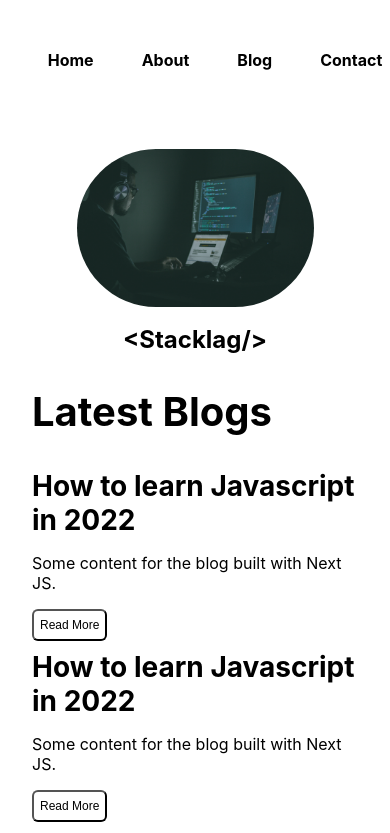
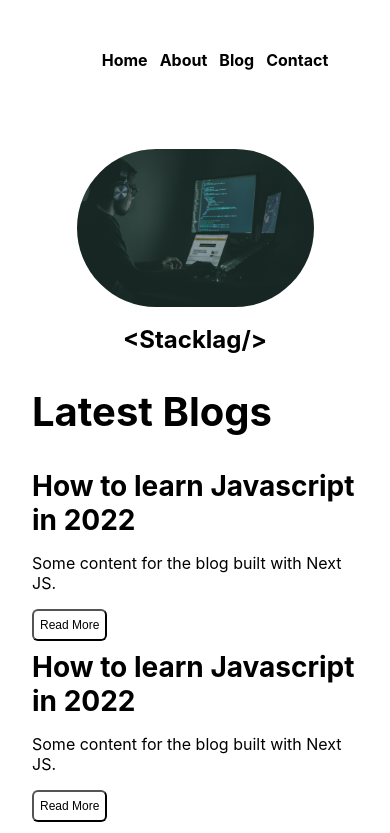
Before and after one commit to sayedsaddam/next-blog, a Next.js app: page / in a window 390 px wide. Shown: the top 833 px of the page. Built offline with nearby package versions, Linux system fonts and the light colour scheme.

Commit message:
updated the home.module.css, fixed the responsive of the navbar.

```diff
--- a/styles/Home.module.css
+++ b/styles/Home.module.css
@@ -162,3 +162,10 @@
   margin: 16px 0;
   margin-top: 3px;
 }
+@media only screen and (max-width: 600px) {
+  .mainnav ul li{
+    margin: 0 6px;
+    list-style: none;
+    font-weight: bold;
+  }
+}
```
